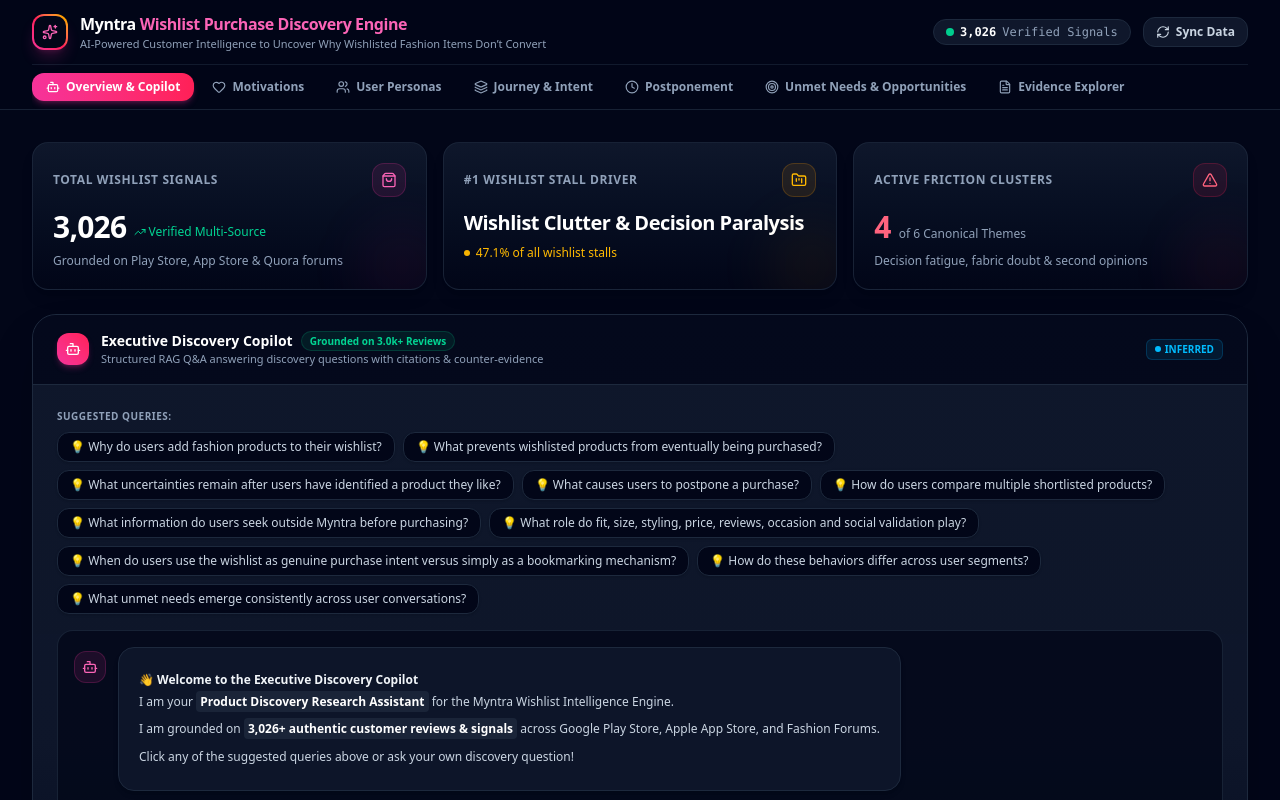
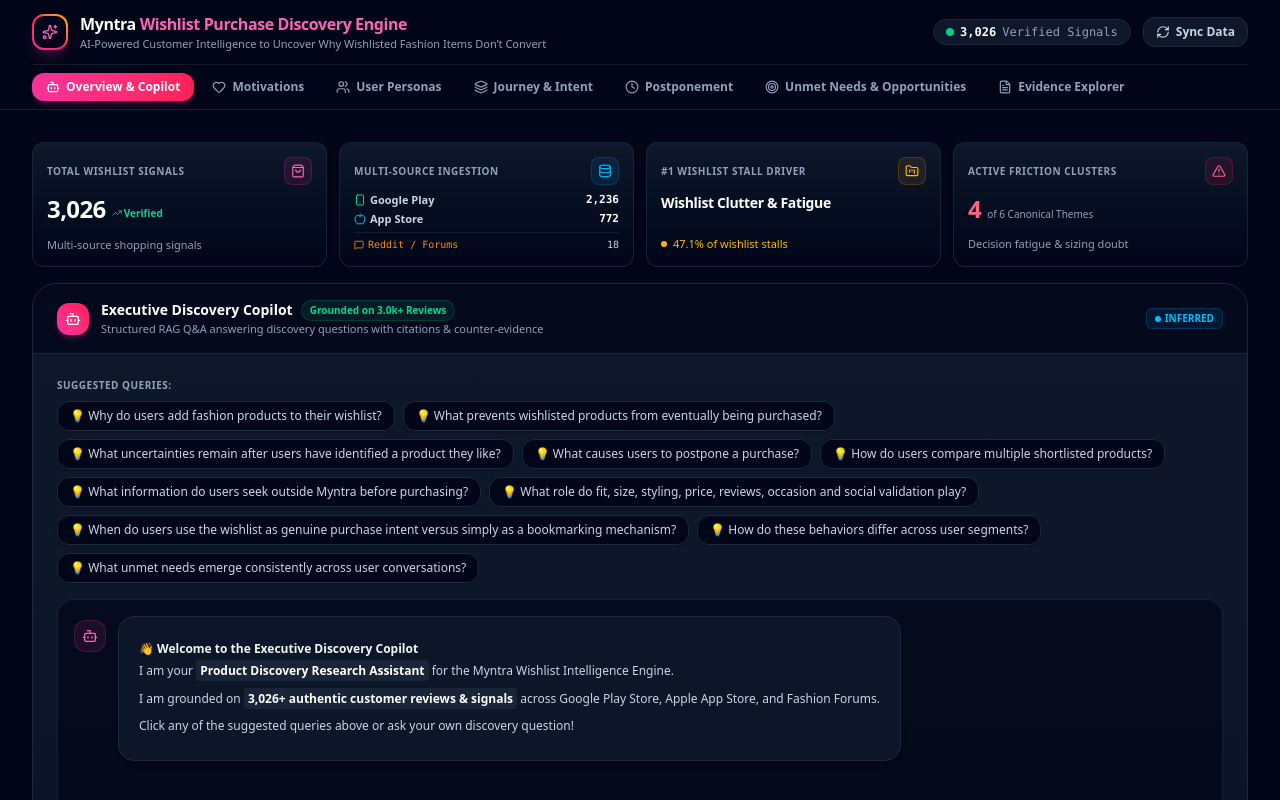
Before and after one commit to Munendra99/myntra-wishlist-discovery-engine, a Next.js app in the folder dashboard/: page / in a window 1280 px wide. Shown: the top 800 px of the page. Built offline with nearby package versions, Linux system fonts and the light colour scheme; no server answers; the database is empty.

Commit message:
feat: add multi-source breakdown card and compact half-size metrics layout

```diff
--- a/dashboard/src/components/MetricsCards.tsx
+++ b/dashboard/src/components/MetricsCards.tsx
@@ -6,6 +6,10 @@
   AlertTriangle,
   ShoppingBag,
   FolderKanban,
+  Database,
+  Smartphone,
+  Apple,
+  MessageSquare,
 } from "lucide-react";
 import { InsightTheme } from "@/lib/supabase";
 
@@ -23,73 +27,110 @@
   ).length;
 
   return (
-    <div className="grid grid-cols-1 sm:grid-cols-3 gap-4 mb-6">
+    <div className="grid grid-cols-1 sm:grid-cols-2 lg:grid-cols-4 gap-3 mb-4">
       {/* Metric 1: Total Customer Signals */}
-      <div className="relative overflow-hidden rounded-2xl bg-gradient-to-b from-slate-900 to-slate-950 p-5 border border-slate-800/80 shadow-lg group hover:border-slate-700/80 transition-all">
-        <div className="flex items-center justify-between mb-3">
-          <span className="text-xs font-semibold uppercase tracking-wider text-slate-400">
+      <div className="relative overflow-hidden rounded-xl bg-gradient-to-b from-slate-900 to-slate-950 p-3.5 border border-slate-800/80 shadow-md group hover:border-slate-700/80 transition-all flex flex-col justify-between">
+        <div>
+          <div className="flex items-center justify-between mb-2">
+            <span className="text-[10px] font-bold uppercase tracking-wider text-slate-400">
               Total Wishlist Signals
             </span>
-          <div className="p-2 rounded-xl bg-pink-500/10 text-pink-400 border border-pink-500/20">
-            <ShoppingBag className="w-4 h-4" />
+            <div className="p-1.5 rounded-lg bg-pink-500/10 text-pink-400 border border-pink-500/20">
+              <ShoppingBag className="w-3.5 h-3.5" />
             </div>
           </div>
-        <div className="flex items-baseline space-x-2">
-          <span className="text-3xl font-extrabold text-white tracking-tight">
-            {totalFeedback.toLocaleString()}
+          <div className="flex items-baseline space-x-1.5">
+            <span className="text-2xl font-extrabold text-white tracking-tight">
+              {totalFeedback ? totalFeedback.toLocaleString() : "3,026"}
             </span>
-          <span className="text-xs font-medium text-emerald-400 flex items-center">
-            <TrendingUp className="w-3 h-3 mr-0.5 inline" /> Verified Multi-Source
+            <span className="text-[10px] font-semibold text-emerald-400 flex items-center">
+              <TrendingUp className="w-2.5 h-2.5 mr-0.5 inline" /> Verified
             </span>
           </div>
-        <p className="text-xs text-slate-400 mt-2">
-          Grounded on Play Store, App Store & Quora forums
+        </div>
+        <p className="text-[11px] text-slate-400 mt-1.5 leading-snug">
+          Multi-source shopping signals
         </p>
-        <div className="absolute -bottom-6 -right-6 w-24 h-24 bg-pink-500/5 rounded-full blur-xl group-hover:bg-pink-500/10 transition-all"></div>
       </div>
 
-      {/* Metric 2: Primary Wishlist Drop-off Driver */}
-      <div className="relative overflow-hidden rounded-2xl bg-gradient-to-b from-slate-900 to-slate-950 p-5 border border-slate-800/80 shadow-lg group hover:border-slate-700/80 transition-all">
-        <div className="flex items-center justify-between mb-3">
-          <span className="text-xs font-semibold uppercase tracking-wider text-slate-400">
+      {/* Metric 2: Multi-Source Breakdown (New Card after Total Wishlist Signals) */}
+      <div className="relative overflow-hidden rounded-xl bg-gradient-to-b from-slate-900 to-slate-950 p-3.5 border border-slate-800/80 shadow-md group hover:border-slate-700/80 transition-all flex flex-col justify-between">
+        <div>
+          <div className="flex items-center justify-between mb-2">
+            <span className="text-[10px] font-bold uppercase tracking-wider text-slate-400">
+              Multi-Source Ingestion
+            </span>
+            <div className="p-1.5 rounded-lg bg-sky-500/10 text-sky-400 border border-sky-500/20">
+              <Database className="w-3.5 h-3.5" />
+            </div>
+          </div>
+          <div className="space-y-1">
+            <div className="flex items-center justify-between text-xs font-semibold">
+              <span className="flex items-center gap-1 text-slate-300 text-[11px]">
+                <Smartphone className="w-3 h-3 text-emerald-400 inline" /> Google Play
+              </span>
+              <span className="text-white font-mono text-[11px]">2,236</span>
+            </div>
+            <div className="flex items-center justify-between text-xs font-semibold">
+              <span className="flex items-center gap-1 text-slate-300 text-[11px]">
+                <Apple className="w-3 h-3 text-sky-400 inline" /> App Store
+              </span>
+              <span className="text-white font-mono text-[11px]">772</span>
+            </div>
+          </div>
+        </div>
+        <p className="text-[10px] text-slate-400 mt-1.5 font-mono flex items-center justify-between border-t border-slate-800/60 pt-1">
+          <span className="flex items-center gap-1 text-orange-400">
+            <MessageSquare className="w-2.5 h-2.5 inline" /> Reddit / Forums
+          </span>
+          <span className="text-slate-300">18</span>
+        </p>
+      </div>
+
+      {/* Metric 3: Primary Wishlist Drop-off Driver */}
+      <div className="relative overflow-hidden rounded-xl bg-gradient-to-b from-slate-900 to-slate-950 p-3.5 border border-slate-800/80 shadow-md group hover:border-slate-700/80 transition-all flex flex-col justify-between">
+        <div>
+          <div className="flex items-center justify-between mb-2">
+            <span className="text-[10px] font-bold uppercase tracking-wider text-slate-400">
               #1 Wishlist Stall Driver
             </span>
-          <div className="p-2 rounded-xl bg-amber-500/10 text-amber-400 border border-amber-500/20">
-            <FolderKanban className="w-4 h-4" />
+            <div className="p-1.5 rounded-lg bg-amber-500/10 text-amber-400 border border-amber-500/20">
+              <FolderKanban className="w-3.5 h-3.5" />
             </div>
           </div>
-        <div className="flex items-baseline space-x-2">
-          <span className="text-xl font-bold text-white tracking-tight truncate">
-            Wishlist Clutter & Decision Paralysis
+          <div className="flex items-baseline space-x-1.5">
+            <span className="text-sm font-bold text-white tracking-tight line-clamp-1">
+              Wishlist Clutter & Fatigue
             </span>
           </div>
-        <p className="text-xs text-amber-400 font-medium mt-2 flex items-center">
-          <span className="w-1.5 h-1.5 rounded-full bg-amber-400 mr-1.5 animate-pulse"></span>
-          47.1% of all wishlist stalls
+        </div>
+        <p className="text-[11px] text-amber-400 font-medium mt-1.5 flex items-center">
+          <span className="w-1.5 h-1.5 rounded-full bg-amber-400 mr-1.5 animate-pulse shrink-0"></span>
+          <span>47.1% of wishlist stalls</span>
         </p>
-        <div className="absolute -bottom-6 -right-6 w-24 h-24 bg-amber-500/5 rounded-full blur-xl group-hover:bg-amber-500/10 transition-all"></div>
       </div>
 
-      {/* Metric 3: High Urgency Friction Areas */}
-      <div className="relative overflow-hidden rounded-2xl bg-gradient-to-b from-slate-900 to-slate-950 p-5 border border-slate-800/80 shadow-lg group hover:border-slate-700/80 transition-all">
-        <div className="flex items-center justify-between mb-3">
-          <span className="text-xs font-semibold uppercase tracking-wider text-slate-400">
+      {/* Metric 4: High Urgency Friction Areas */}
+      <div className="relative overflow-hidden rounded-xl bg-gradient-to-b from-slate-900 to-slate-950 p-3.5 border border-slate-800/80 shadow-md group hover:border-slate-700/80 transition-all flex flex-col justify-between">
+        <div>
+          <div className="flex items-center justify-between mb-2">
+            <span className="text-[10px] font-bold uppercase tracking-wider text-slate-400">
               Active Friction Clusters
             </span>
-          <div className="p-2 rounded-xl bg-rose-500/10 text-rose-400 border border-rose-500/20">
-            <AlertTriangle className="w-4 h-4" />
+            <div className="p-1.5 rounded-lg bg-rose-500/10 text-rose-400 border border-rose-500/20">
+              <AlertTriangle className="w-3.5 h-3.5" />
             </div>
           </div>
-        <div className="flex items-baseline space-x-2">
-          <span className="text-3xl font-extrabold text-rose-400 tracking-tight">
+          <div className="flex items-baseline space-x-1.5">
+            <span className="text-2xl font-extrabold text-rose-400 tracking-tight">
               {highUrgencyCount || 4}
             </span>
-          <span className="text-xs text-slate-400">of {insights.length || 6} Canonical Themes</span>
+            <span className="text-[10px] text-slate-400">of {insights.length || 6} Canonical Themes</span>
           </div>
-        <p className="text-xs text-slate-400 mt-2">
-          Decision fatigue, fabric doubt & second opinions
+        </div>
+        <p className="text-[11px] text-slate-400 mt-1.5 truncate">
+          Decision fatigue & sizing doubt
         </p>
-        <div className="absolute -bottom-6 -right-6 w-24 h-24 bg-rose-500/5 rounded-full blur-xl group-hover:bg-rose-500/10 transition-all"></div>
       </div>
     </div>
   );
```
Lines whose indentation alone changed are shown as unchanged.
